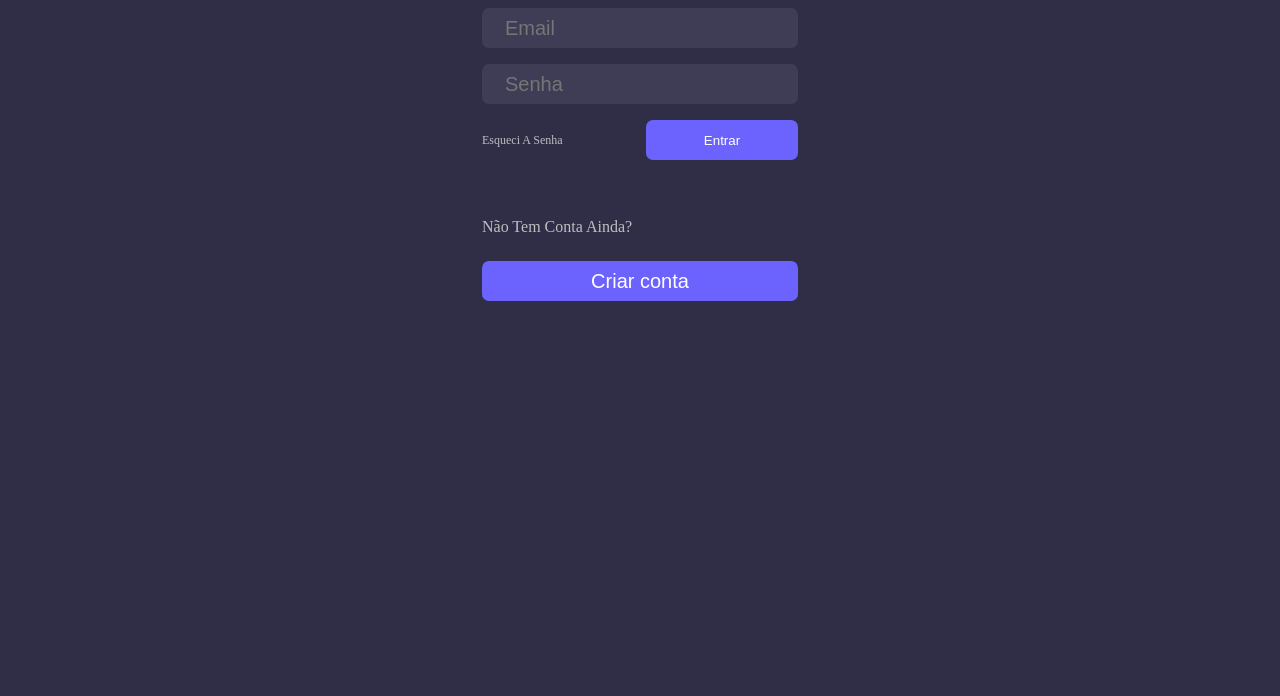
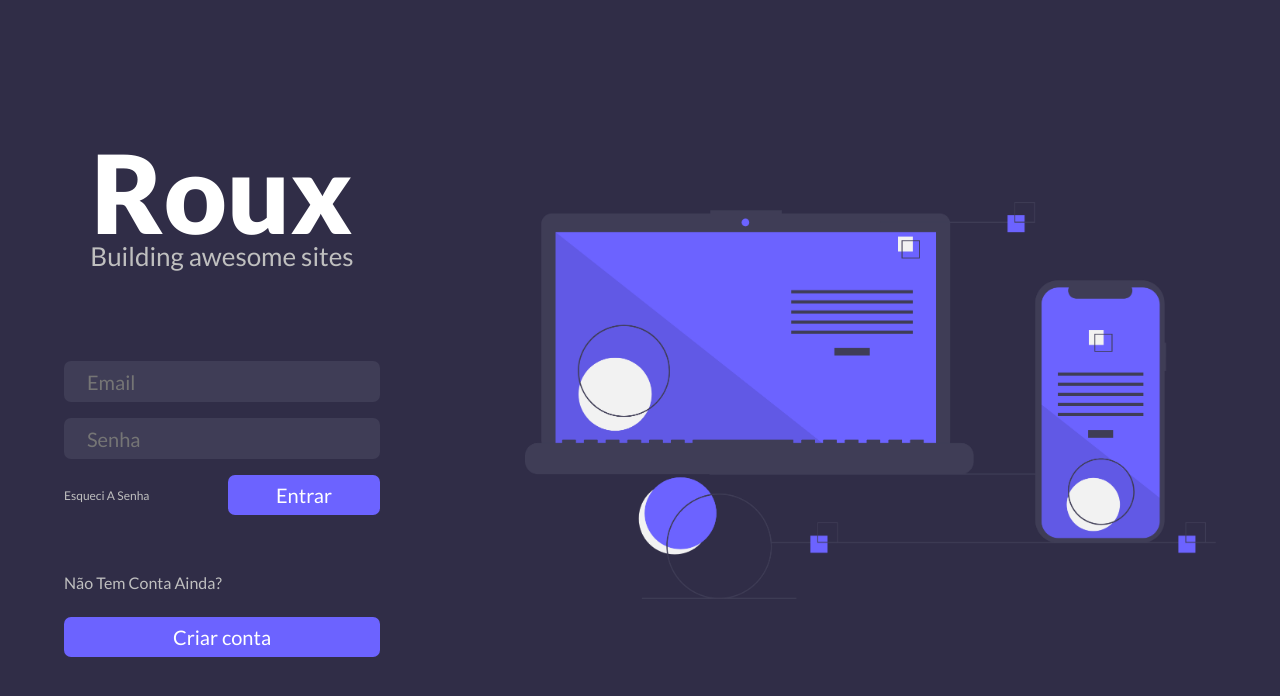
Before and after one commit to BrunSpiegel/Roux-Site, a plain HTML site: page index.html in a window 1280 px wide. Drawn offline with Linux system fonts and the light colour scheme.

Commit message:
Login page finished

```diff
--- a/index.html
+++ b/index.html
@@ -4,12 +4,20 @@
 <head>
     <meta charset="UTF-8">
     <meta name="viewport" content="width=device-width, initial-scale=1.0">
+    <link rel="preconnect" href="https://fonts.googleapis.com">
+    <link rel="preconnect" href="https://fonts.gstatic.com" crossorigin>
+    <link
+        href="https://fonts.googleapis.com/css2?family=Lato:ital,wght@0,100;0,300;0,400;0,700;0,900;1,100;1,300;1,400;1,700;1,900&display=swap"
+        rel="stylesheet">
+    <link rel="stylesheet" href="styles.css">
     <title>Roux website</title>
-    <link rel="stylesheet" href="styles.css">
 </head>
 
-<body>
-    <form class="form-wrapping">
+<body class="login">
+    <section class="container-login">
+        <h1 class="logo-title">Roux</h1>
+        <h2 class="logo-subtitle">Building awesome sites</h2>
+        <form class="login-form">
             <div class="text-wrapping">
                 <input class="input-form" type="email" placeholder="Email">
                 <input class="input-form" type="password" placeholder="Senha">
@@ -18,11 +26,13 @@
                 <a class="forgot-pwd-link" href="#">esqueci a senha</a>
                 <button class="default-button entry-button">entrar</button>
             </div>
-        <div class="span-button-wrapping">
-            <span class="create-account-span">não tem conta ainda?</span>
+            <div class="h3-button-wrapping">
+                <h3 class="create-account">não tem conta ainda?</h3>
                 <button class="default-button create-account-button">Criar conta</button>
             </div>
         </form>
+    </section>
+    <img class="image-login" src="undraw_progressive_app_m9ms@2x.png" title="Uma imagem de um computador e um smartphone com um fundo roxo e diversos poligonos ao redor" alt="Uma imagem de um computador e um smartphone com um fundo roxo e diversos poligonos ao redor">
 </body>
 
 </html>
--- a/styles.css
+++ b/styles.css
@@ -1,17 +1,47 @@
 * {
     box-sizing: border-box;
+    font-family: 'Lato';
 }
 
 body {
     background-color: #302D47;
-    display: flex;
-    justify-content: center;
+    margin: 0;
+    height: 100svh;
+    padding: 0 5%;
 }
 
-.form-wrapping {
-    width: 316px;
+h1, h2, h3 {
+    margin: 0;
+}
+
+.login {
+    display: flex;
+    justify-content: space-between;
+    align-items: center;
+}
+
+.container-login {
     display: flex;
     flex-direction: column;
+    align-items: center;
+}
+
+.logo-title {
+    font-size: 109px;
+    font-weight: 900;
+    color: white;
+    line-height: 97px;
+}
+
+.logo-subtitle {
+    font-size: 26px;
+    font-weight: 400;
+    color: #BFBFBF;
+}
+
+.login-form {
+    width: 316px;
+    margin-top: 89px;
 }
 
 .text-wrapping {
@@ -52,6 +82,7 @@ body {
     border-radius: 7px;
     width: 100%;
     transition: 300ms;
+    font-family: inherit;
 }
 
 .default-button:hover {
@@ -63,22 +94,29 @@ body {
 .entry-button {
     width: 152px;
     height: 40px;
+    font-size: 20px;
     text-transform: capitalize;
 }
 
-.span-button-wrapping {
+.h3-button-wrapping {
     display: flex;
     flex-direction: column;
     margin-top: 58px;
     gap: 25px;
 }
 
-.create-account-span {
+.create-account {
     color: #BFBFBF;
     text-transform: capitalize;
+    font-size: 16px;
+    font-weight: 400;
 }
 
 .create-account-button {
     height: 40px;
     font-size: 20px;
 }
+
+.image-login {
+    width: 60%;
+}
```
Also changed, not shown: undraw_progressive_app_m9ms@2x.png (added). Lines whose indentation alone changed are shown as unchanged.
